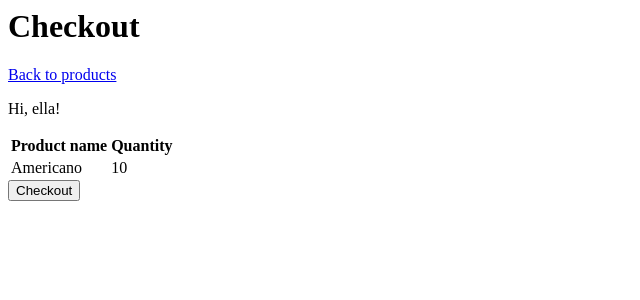
After one commit to ellaphants12/DigitalCafe, a Django app: page /checkout in a window 1280 px wide. The commit adds this page. Shown: the top 300 px of the page, without its empty margins (0-640 px from the left). Run offline with Django 5.2, Linux system fonts and the light colour scheme; a user stored in the database is signed in; data comes from the database, SQL or seed files in the repository; both versions use the stored data as it was after the commit; tables that the repository leaves empty hold one stand-in row (values such as "Sample post").

Commit message:
0010 - completed checkout

```diff
--- a/core/models.py
+++ b/core/models.py
@@ -1,5 +1,6 @@
 from django.db import models
 from django.contrib.auth.models import User
+import datetime as dt
 
 # Create your models here.
 
@@ -15,3 +16,12 @@ class CartItem(models.Model):
     quantity = models.IntegerField()
     def __str__(self):
         return f'{self.quantity} of {self.product} (User: {self.user.username})'
+
+class Transaction(models.Model):
+    user = models.ForeignKey(User, on_delete=models.CASCADE, null=False)
+    created_at = models.DateTimeField()
+
+class LineItem(models.Model):
+    transaction = models.ForeignKey(Transaction, on_delete=models.CASCADE, null=False)
+    product = models.ForeignKey(Product, on_delete=models.CASCADE, null=False)
+    quantity = models.IntegerField()
--- /dev/null
+++ b/core/templates/core/checkout.html
@@ -0,0 +1,24 @@
+<h1>Checkout</h1>
+<a href="/">Back to products</a>
+<p>Hi, {{ user.username }}!</p>
+
+{% if cart_items %}
+    <table>
+        <tr>
+            <th>Product name</th>
+            <th>Quantity</th>
+        </tr>
+        {% for cart_item in cart_items %}
+            <tr>
+                <td>{{ cart_item.product.name }}</td>
+                <td>{{ cart_item.quantity }}</td>
+            </tr>
+        {% endfor %}
+    </table>
+    <form method="POST" action="#">
+        {% csrf_token %}
+        <input type="submit" value="Checkout">
+    </form>
+{% else %}
+    <p>No cart items.</p>
+{% endif %}
--- a/core/templates/core/index.html
+++ b/core/templates/core/index.html
@@ -22,3 +22,5 @@
         {% endfor %}
     </ul>
 {% endif %}
+
+<a href="/checkout">Go to check out</a>
--- a/core/urls.py
+++ b/core/urls.py
@@ -6,4 +6,5 @@ urlpatterns = [
     path("", views.index, name="index"),
     path("product/<int:product_id>", views.product_detail, name="product_detail"),
     path("accounts/login/", views.login_view, name="login_view"),
+    path("checkout", views.checkout, name="checkout"),
 ]
--- a/core/views.py
+++ b/core/views.py
@@ -1,13 +1,13 @@
 from django.http import HttpResponse
 from django.template import loader
-from .models import Product
-from .models import Product, CartItem
+from .models import Product, CartItem, Transaction, LineItem
 from django.contrib.auth.decorators import login_required
 from django.shortcuts import redirect
 from django.contrib.auth import (
     login, logout, authenticate
 )
 from django.contrib import messages
+import datetime as dt
 
 @login_required
 def index(request):
@@ -60,3 +60,29 @@ def login_view(request):
             return redirect(request.path_info)
         login(request, user_object)
         return redirect('index')
+
+@login_required
+def checkout(request):
+    if request.method == 'GET':
+        template = loader.get_template("core/checkout.html")
+        cart_items = CartItem.objects.filter(user=request.user)
+        context = {
+            'cart_items': list(cart_items),
+        }
+        return HttpResponse(template.render(context, request))
+    elif request.method == 'POST':
+        cart_items = CartItem.objects.filter(user=request.user)
+        # Create new transaction
+        created_at = dt.datetime.now(tz=dt.timezone.utc)
+        transaction = Transaction(user=request.user, created_at=created_at)
+        transaction.save()
+        for cart_item in cart_items:
+            line_item = LineItem(
+                transaction=transaction,
+                product=cart_item.product,
+                quantity=cart_item.quantity,
+            )
+            line_item.save()
+            cart_item.delete()
+        messages.add_message(request, messages.INFO, f'Thank you for your purchase!')
+        return redirect('index')
```
Also changed, not shown: core/migrations/0003_transaction_lineitem.py (added), db.sqlite3.
